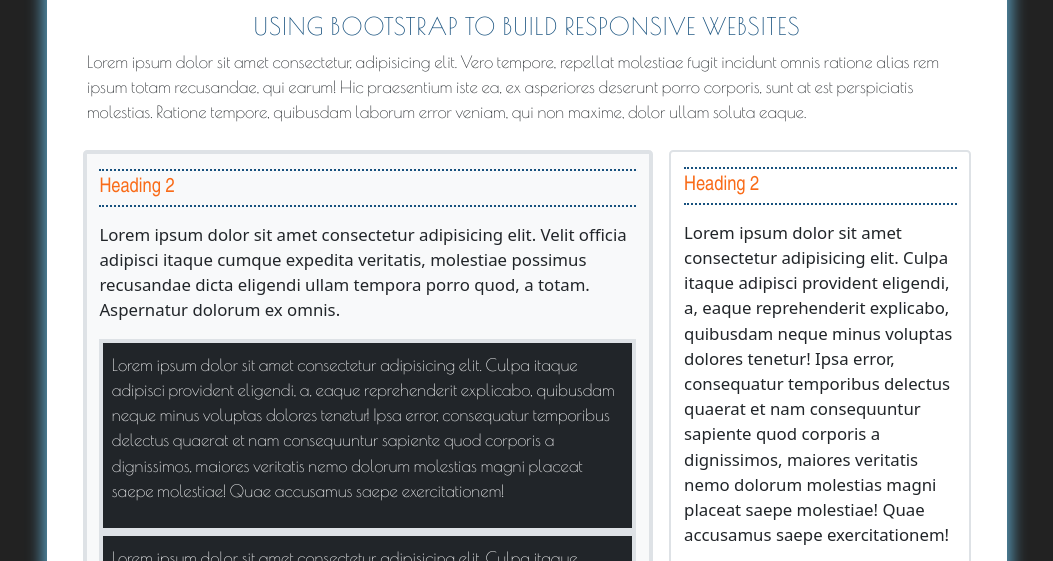
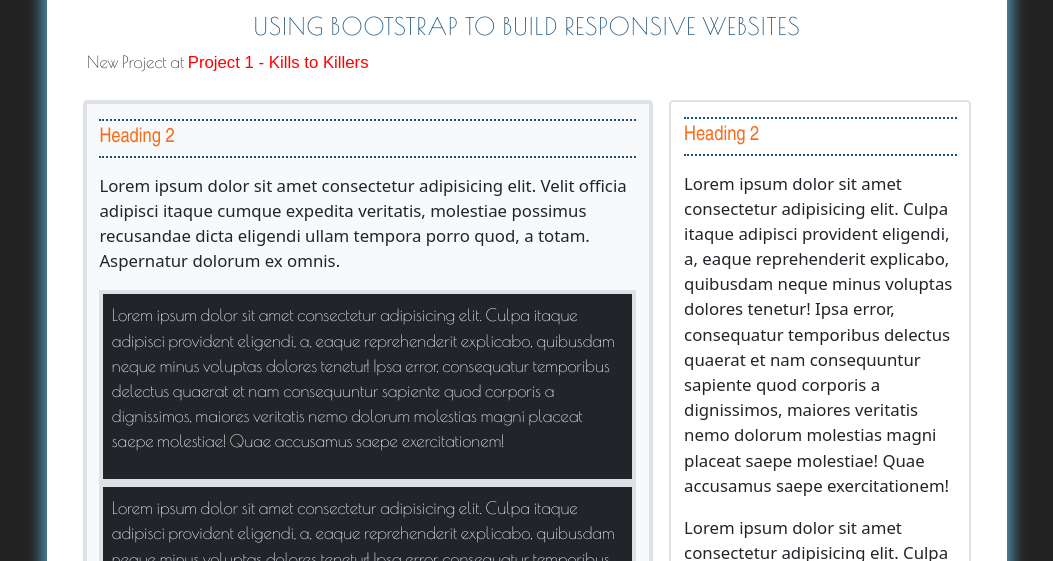
Before and after one commit to wreising/Bootcamp_Portfolio, a plain HTML site: page index.html in a window 1280 px wide. Shown: the part 188-749 px from the top of the page, without its empty margins (113-1166 px from the left). Drawn offline with nearby package versions, Linux system fonts and the light colour scheme.

Commit message:
updating with Project 1

```diff
--- a/index.html
+++ b/index.html
@@ -53,10 +53,7 @@
 
   <div>
     <h1 class="poiret">Using Bootstrap to Build Responsive Websites</h1>
-    <p class="poiret">Lorem ipsum dolor sit amet consectetur, adipisicing elit. Vero tempore, repellat molestiae fugit incidunt omnis
-      ratione alias rem ipsum totam recusandae, qui earum! Hic praesentium iste ea, ex asperiores deserunt porro
-      corporis, sunt at est perspiciatis molestias. Ratione tempore, quibusdam laborum error veniam, qui non maxime,
-      dolor ullam soluta eaque.</p>
+    <p class="poiret">New Project at <a href="https://wreising.github.io/Kills-to-Killers/" target="_blank" class="tool" title="My Tech Blog">Project 1 - Kills to Killers</a></p>
   </div>
 
   <div class="row justify-content-center">
```
Also changed, not shown: portfolio.html (+1 -1 lines).
